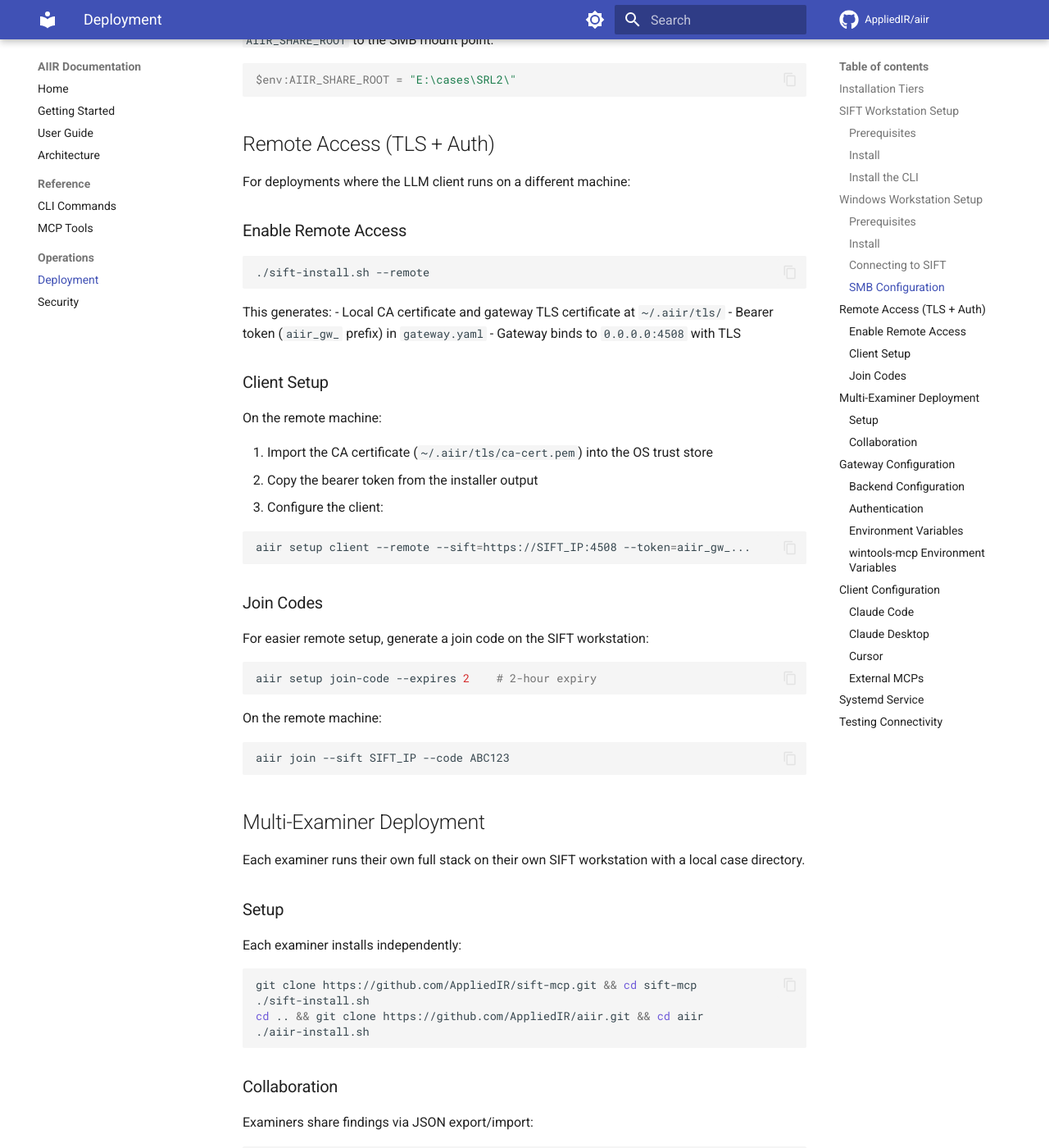
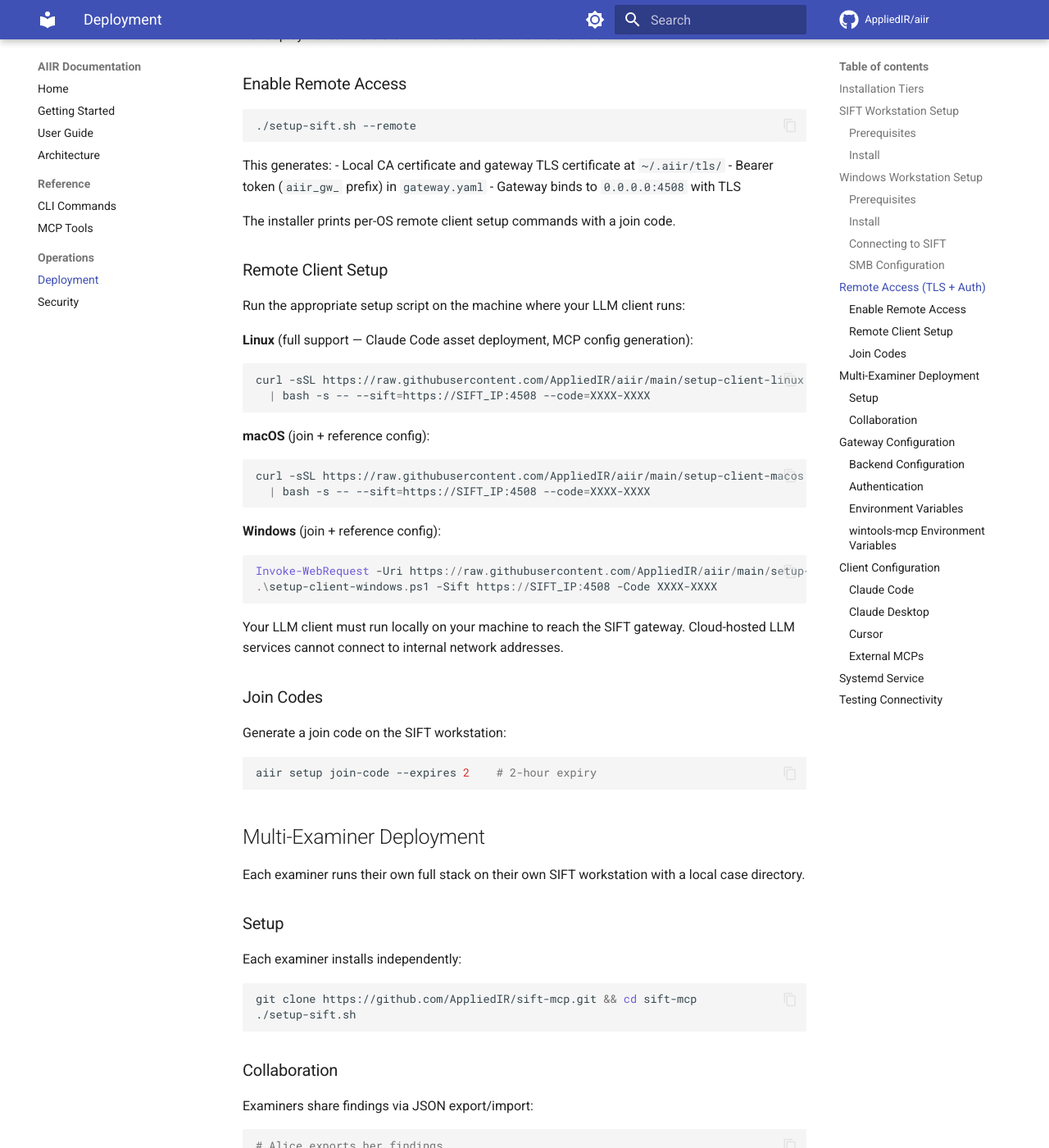
Before and after one commit to AppliedIR/aiir, an MkDocs documentation site: the page built from docs/deployment.md, in a window 1280 px wide and 1400 px high, scrolled down 2148 px. Shown: the whole window at 82% size. Built offline with MkDocs 1.6.1 and Material for MkDocs 9.7.7, drawn with Linux system fonts in a browser that asks for light colours; comment, search, counter and statistics services are not loaded; some of the changed text lies outside the part shown.

Commit message:
Overhaul client installers: per-OS setup scripts, remote join support, SSH advisory

````diff
--- a/docs/deployment.md
+++ b/docs/deployment.md
@@ -2,7 +2,7 @@
 
 ## Installation Tiers
 
-The `sift-install.sh` installer offers three tiers:
+The `setup-sift.sh` installer offers three tiers:
 
 | Tier | Packages | Use Case |
 |------|----------|----------|
@@ -24,27 +24,17 @@
 
 ```bash
 git clone https://github.com/AppliedIR/sift-mcp.git && cd sift-mcp
-./sift-install.sh
+./setup-sift.sh
 ```
 
 The installer:
 1. Creates a Python virtual environment
-2. Installs selected packages via pip
-3. Generates `gateway.yaml` configuration
-4. Creates a systemd service for the gateway (optional)
-5. Starts the gateway
-
-### Install the CLI
-
-```bash
-git clone https://github.com/AppliedIR/aiir.git && cd aiir
-./aiir-install.sh
-```
-
-The CLI installer:
-1. Installs the `aiir` package
-2. Runs `aiir setup client` to configure your LLM client
-3. For Claude Code, deploys forensic controls (sandbox, audit hook, discipline docs)
+2. Installs MCP servers, gateway, and aiir CLI via pip
+3. Sets examiner identity
+4. Generates `gateway.yaml` configuration
+5. Creates a systemd service for the gateway (optional)
+6. Starts the gateway
+7. Runs `aiir setup client` to configure your LLM client
 
 ## Windows Workstation Setup
 
@@ -103,7 +93,7 @@
 ### Enable Remote Access
 
 ```bash
-./sift-install.sh --remote
+./setup-sift.sh --remote
 ```
 
 This generates:
@@ -111,30 +101,38 @@
 - Bearer token (`aiir_gw_` prefix) in `gateway.yaml`
 - Gateway binds to `0.0.0.0:4508` with TLS
 
-### Client Setup
+The installer prints per-OS remote client setup commands with a join code.
 
-On the remote machine:
+### Remote Client Setup
 
-1. Import the CA certificate (`~/.aiir/tls/ca-cert.pem`) into the OS trust store
-2. Copy the bearer token from the installer output
-3. Configure the client:
+Run the appropriate setup script on the machine where your LLM client runs:
 
+**Linux** (full support — Claude Code asset deployment, MCP config generation):
 ```bash
-aiir setup client --remote --sift=https://SIFT_IP:4508 --token=aiir_gw_...
+curl -sSL https://raw.githubusercontent.com/AppliedIR/aiir/main/setup-client-linux.sh \
+  | bash -s -- --sift=https://SIFT_IP:4508 --code=XXXX-XXXX
 ```
+
+**macOS** (join + reference config):
+```bash
+curl -sSL https://raw.githubusercontent.com/AppliedIR/aiir/main/setup-client-macos.sh \
+  | bash -s -- --sift=https://SIFT_IP:4508 --code=XXXX-XXXX
+```
+
+**Windows** (join + reference config):
+```powershell
+Invoke-WebRequest -Uri https://raw.githubusercontent.com/AppliedIR/aiir/main/setup-client-windows.ps1 -OutFile setup-client-windows.ps1
+.\setup-client-windows.ps1 -Sift https://SIFT_IP:4508 -Code XXXX-XXXX
+```
+
+Your LLM client must run locally on your machine to reach the SIFT gateway. Cloud-hosted LLM services cannot connect to internal network addresses.
 
 ### Join Codes
 
-For easier remote setup, generate a join code on the SIFT workstation:
+Generate a join code on the SIFT workstation:
 
 ```bash
 aiir setup join-code --expires 2    # 2-hour expiry
-```
-
-On the remote machine:
-
-```bash
-aiir join --sift SIFT_IP --code ABC123
 ```
 
 ## Multi-Examiner Deployment
@@ -147,9 +145,7 @@
 
 ```bash
 git clone https://github.com/AppliedIR/sift-mcp.git && cd sift-mcp
-./sift-install.sh
-cd .. && git clone https://github.com/AppliedIR/aiir.git && cd aiir
-./aiir-install.sh
+./setup-sift.sh
 ```
 
 ### Collaboration
````
Also changed, not shown: README.md (+6 -14 lines), docs/architecture.md (+1 -1 lines), docs/getting-started.md (+2 -7 lines), docs/index.md (+1 -3 lines), docs/security.md (+14 -0 lines), 5 other files.
